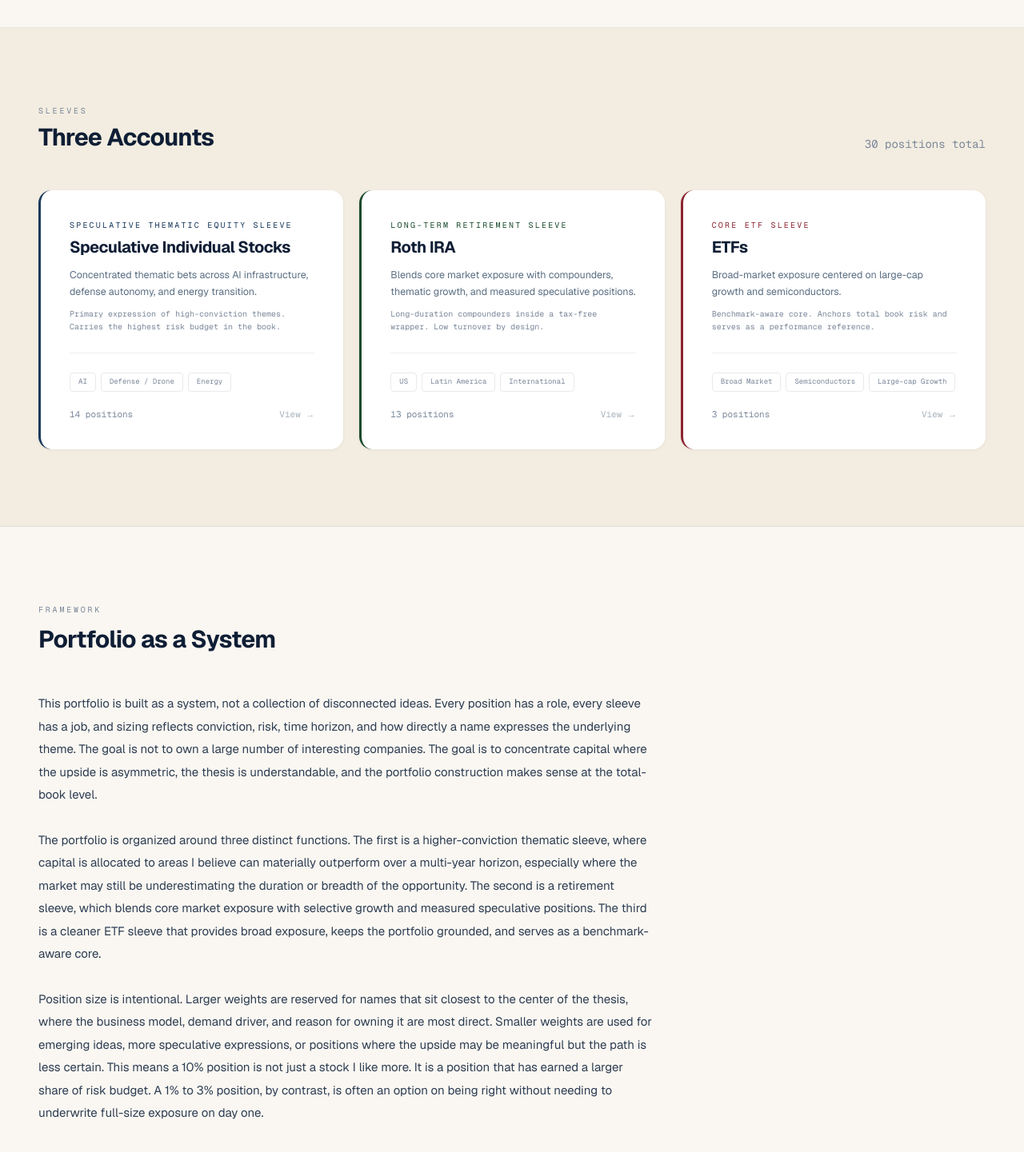
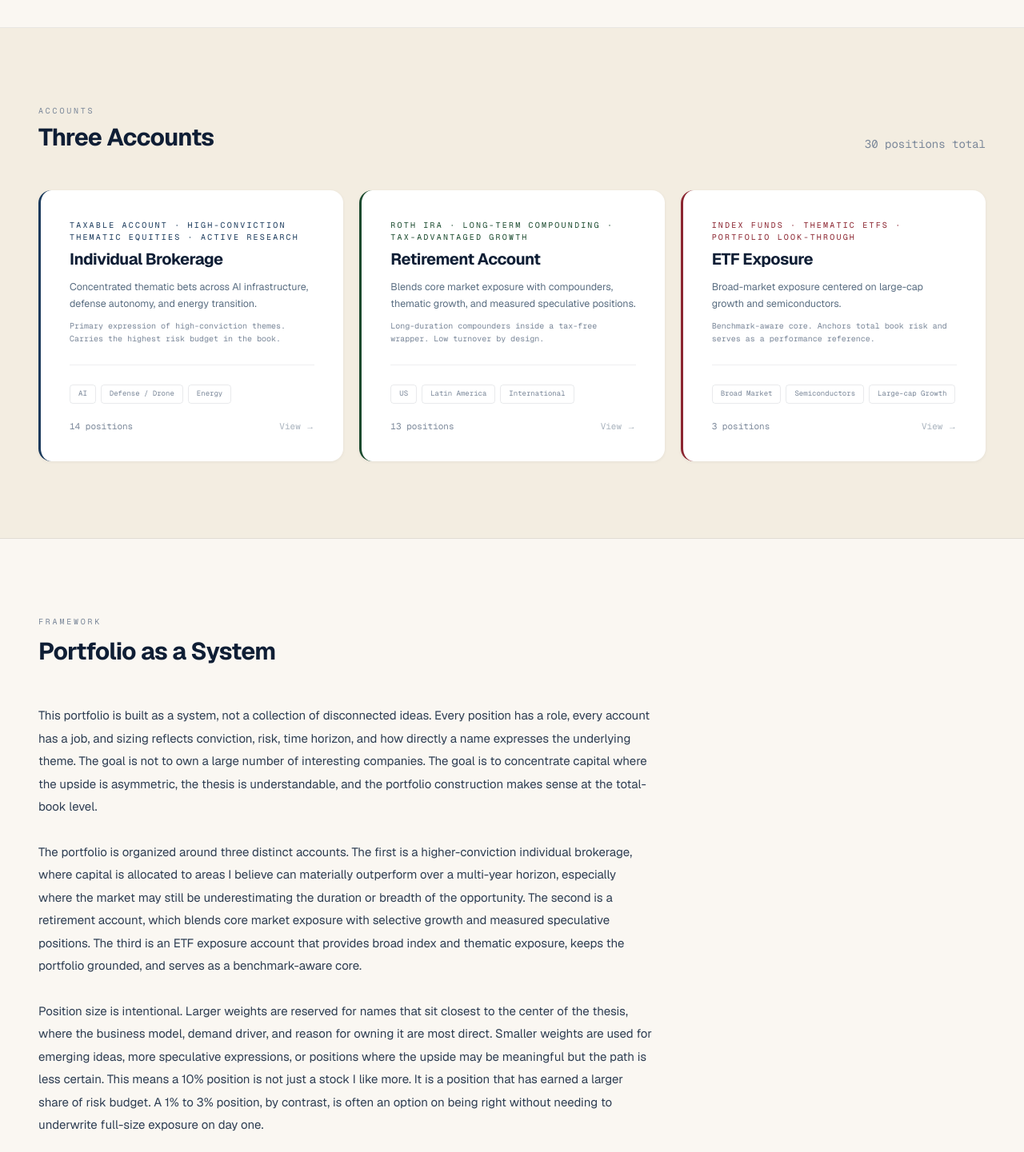
Before and after one commit to toffeli1/toffel-portfolio-site, a Next.js app: page / in a window 1280 px wide. Shown: the part 1140-2581 px from the top of the page at 80% size. Built offline with nearby package versions, Linux system fonts and the light colour scheme.

Commit message:
Update Toffel Capital site

```diff
--- a/app/page.tsx
+++ b/app/page.tsx
@@ -82,7 +82,7 @@ export default function OverviewPage() {
               Dashboard
             </h1>
             <p className="mt-7 max-w-lg text-[15px] leading-[1.75] text-[#3d4f66]">
-              Three sleeves. Thematic equity, long-term retirement, and core ETF
+              Three accounts. Individual brokerage, retirement, and ETF
               exposure. A documented investment process, built in public.
             </p>
           </div>
@@ -116,7 +116,7 @@ export default function OverviewPage() {
                 <p className="mt-6 text-[15px] leading-[2.0] text-[#2d3d52]">
                   The goal isn&apos;t to be right about every position. It&apos;s to be
                   disciplined enough to know whether I was right for the right
-                  reasons. Each holding has a testable thesis, each sleeve has a
+                  reasons. Each holding has a testable thesis, each account has a
                   role, and the site documents both. I think building a serious
                   process early — rather than collecting interesting-sounding
                   ideas — is what compounds over time. This is that attempt, in
@@ -194,7 +194,7 @@ export default function OverviewPage() {
             <div className="mb-12 flex items-end justify-between">
               <div>
                 <p className="mb-2 font-mono text-[10px] uppercase tracking-[0.28em] text-[#7a8799]">
-                  Sleeves
+                  Accounts
                 </p>
                 <h2 className="text-3xl font-bold tracking-tight text-[#0f1e35]">
                   Three Accounts
@@ -238,7 +238,7 @@ export default function OverviewPage() {
             <div className="max-w-3xl space-y-7">
               <p className="text-[15px] leading-[1.9] text-[#2d3d52]">
                 This portfolio is built as a system, not a collection of disconnected
-                ideas. Every position has a role, every sleeve has a job, and sizing
+                ideas. Every position has a role, every account has a job, and sizing
                 reflects conviction, risk, time horizon, and how directly a name
                 expresses the underlying theme. The goal is not to own a large number
                 of interesting companies. The goal is to concentrate capital where the
@@ -246,15 +246,15 @@ export default function OverviewPage() {
                 construction makes sense at the total-book level.
               </p>
               <p className="text-[15px] leading-[1.9] text-[#2d3d52]">
-                The portfolio is organized around three distinct functions. The first
-                is a higher-conviction thematic sleeve, where capital is allocated to
-                areas I believe can materially outperform over a multi-year horizon,
+                The portfolio is organized around three distinct accounts. The first
+                is a higher-conviction individual brokerage, where capital is allocated
+                to areas I believe can materially outperform over a multi-year horizon,
                 especially where the market may still be underestimating the duration
-                or breadth of the opportunity. The second is a retirement sleeve, which
+                or breadth of the opportunity. The second is a retirement account, which
                 blends core market exposure with selective growth and measured
-                speculative positions. The third is a cleaner ETF sleeve that provides
-                broad exposure, keeps the portfolio grounded, and serves as a
-                benchmark-aware core.
+                speculative positions. The third is an ETF exposure account that provides
+                broad index and thematic exposure, keeps the portfolio grounded, and
+                serves as a benchmark-aware core.
               </p>
               <p className="text-[15px] leading-[1.9] text-[#2d3d52]">
                 Position size is intentional. Larger weights are reserved for names
@@ -324,7 +324,7 @@ export default function OverviewPage() {
                 is a definable source of future value creation, and because that
                 exposure improves the portfolio relative to the alternatives. The first
                 entry in the log should capture that plainly: why this company, why
-                now, why in this sleeve, and why at this size.
+                now, why in this account, and why at this size.
               </p>
               <p className="text-[15px] leading-[1.9] text-[#2d3d52]">
                 After initiation, the log should track changes in the thesis rather
--- a/app/portfolio/[slug]/page.tsx
+++ b/app/portfolio/[slug]/page.tsx
@@ -148,7 +148,7 @@ function RothIraView() {
         <div className="mx-auto flex max-w-7xl items-center justify-between px-6 py-4 lg:px-12">
           <OverviewLink />
           <span className="hidden font-mono text-[11px] text-[#a8b2bd] sm:block">
-            Roth IRA
+            Retirement Account
           </span>
         </div>
       </nav>
@@ -171,7 +171,7 @@ function RothIraView() {
                 className="mb-3 font-mono text-[10px] uppercase tracking-[0.3em]"
                 style={{ color }}
               >
-                Portfolio Sleeve
+                Account View
               </p>
               <div className="flex items-end justify-between gap-8">
                 <div className="min-w-0">
@@ -179,11 +179,10 @@ function RothIraView() {
                     className="font-bold leading-[0.93] tracking-tight text-[#0f1e35]"
                     style={{ fontSize: "clamp(2.5rem,4.5vw,4rem)" }}
                   >
-                    Roth IRA
+                    Retirement Account
                   </h1>
                   <p className="mt-4 max-w-lg text-[14px] leading-[1.7] text-[#3d4f66]">
-                    Long-term retirement sleeve blending core market exposure,
-                    compounders, thematic growth, and select speculative positions.
+                    Roth IRA · Long-Term Compounding · Tax-Advantaged Growth
                   </p>
                 </div>
                 <div className="shrink-0 text-right">
@@ -340,7 +339,7 @@ function EtfsView() {
         <div className="mx-auto flex max-w-7xl items-center justify-between px-6 py-4 lg:px-12">
           <OverviewLink />
           <span className="hidden font-mono text-[11px] text-[#a8b2bd] sm:block">
-            ETFs
+            ETF Exposure
           </span>
         </div>
       </nav>
@@ -363,7 +362,7 @@ function EtfsView() {
                 className="mb-3 font-mono text-[10px] uppercase tracking-[0.3em]"
                 style={{ color }}
               >
-                Portfolio Sleeve
+                Exposure View
               </p>
               <div className="flex items-end justify-between gap-8">
                 <div>
@@ -371,11 +370,10 @@ function EtfsView() {
                     className="font-bold leading-[0.93] tracking-tight text-[#0f1e35]"
                     style={{ fontSize: "clamp(2.5rem,4.5vw,4rem)" }}
                   >
-                    ETFs
+                    ETF Exposure
                   </h1>
                   <p className="mt-4 max-w-lg text-[14px] leading-[1.7] text-[#3d4f66]">
-                    Core ETF sleeve centered on broad-market exposure, large-cap
-                    growth, and semiconductors.
+                    Index Funds · Thematic ETFs · Portfolio Look-Through
                   </p>
                 </div>
                 <div className="shrink-0 text-right">
--- a/components/ToffelAI.tsx
+++ b/components/ToffelAI.tsx
@@ -16,7 +16,7 @@ interface Message {
 const GLOBAL_PROMPTS = [
   "How is this portfolio positioned for AI?",
   "What are my biggest risk concentrations?",
-  "How do the three sleeves differ in strategy?",
+  "How do the three accounts differ in strategy?",
   "What's my largest single position and why?",
 ];
 
@@ -67,7 +67,7 @@ function getSuggestedPrompts(pathname: string | null): string[] {
     return [
       "What ETFs am I holding?",
       "What's the semiconductor weight across ETFs?",
-      "How does the ETF sleeve serve as a benchmark?",
+      "How does the ETF Exposure account serve as a benchmark?",
       "What are the total returns across ETF positions?",
     ];
   }
--- a/data/portfolios.ts
+++ b/data/portfolios.ts
@@ -19,8 +19,8 @@ export interface Portfolio {
 export const portfolios: Portfolio[] = [
   {
     slug: "retail-with-friends",
-    title: "Speculative Individual Stocks",
-    subtitle: "Speculative thematic equity sleeve",
+    title: "Individual Brokerage",
+    subtitle: "Taxable Account · High-Conviction Thematic Equities · Active Research",
     description:
       "Concentrated thematic bets across AI infrastructure, defense autonomy, and energy transition.",
     role: "Primary expression of high-conviction themes. Carries the highest risk budget in the book.",
@@ -30,8 +30,8 @@ export const portfolios: Portfolio[] = [
   },
   {
     slug: "roth-ira",
-    title: "Roth IRA",
-    subtitle: "Long-term retirement sleeve",
+    title: "Retirement Account",
+    subtitle: "Roth IRA · Long-Term Compounding · Tax-Advantaged Growth",
     description:
       "Blends core market exposure with compounders, thematic growth, and measured speculative positions.",
     role: "Long-duration compounders inside a tax-free wrapper. Low turnover by design.",
@@ -41,8 +41,8 @@ export const portfolios: Portfolio[] = [
   },
   {
     slug: "etfs",
-    title: "ETFs",
-    subtitle: "Core ETF sleeve",
+    title: "ETF Exposure",
+    subtitle: "Index Funds · Thematic ETFs · Portfolio Look-Through",
     description:
       "Broad-market exposure centered on large-cap growth and semiconductors.",
     role: "Benchmark-aware core. Anchors total book risk and serves as a performance reference.",
```
